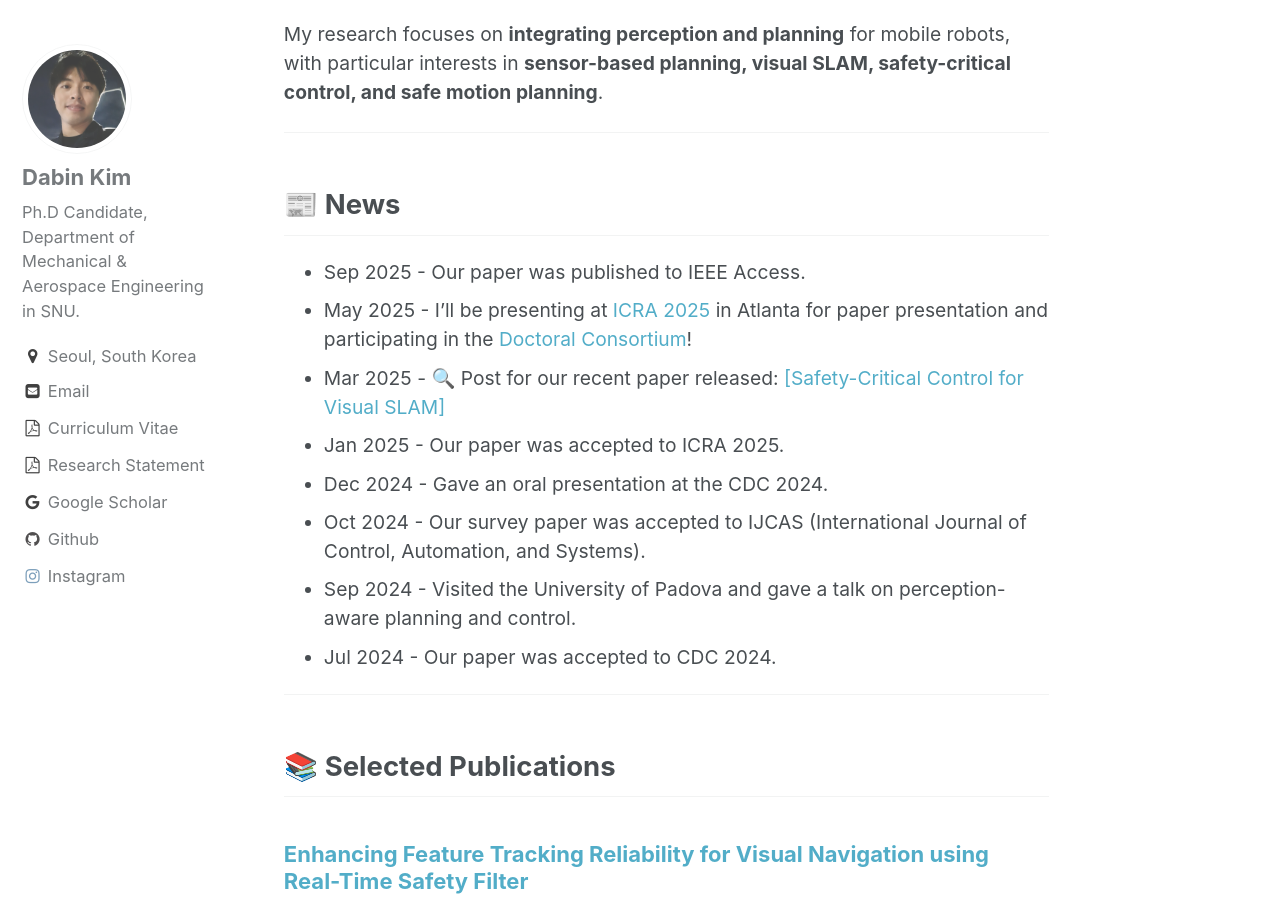
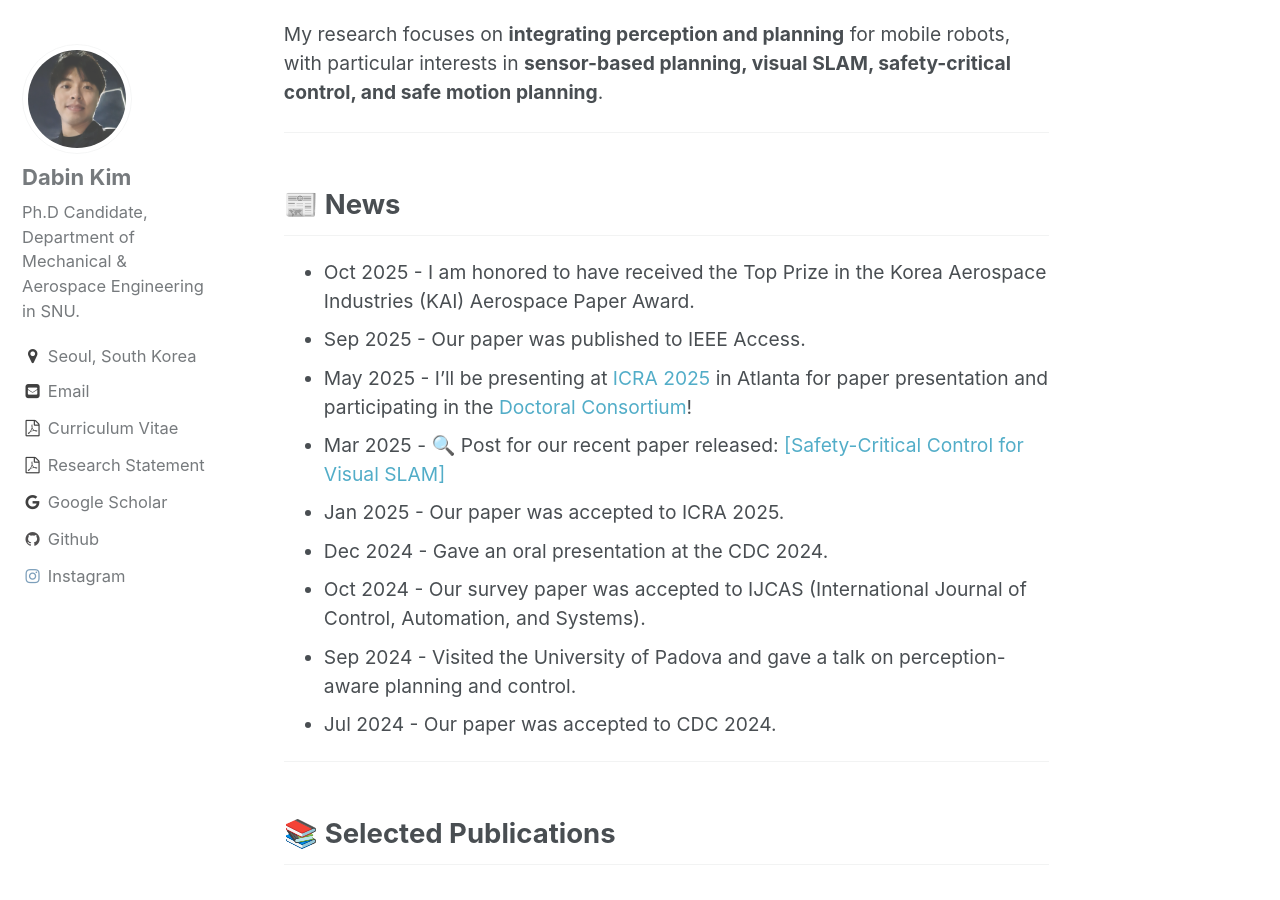
Before and after one commit to dabinkim-LGOM/dabinkim-LGOM.github.io, a Jekyll site: the page built from index.md, in a window 1280 px wide and 900 px high, scrolled down 647 px. Built offline with Jekyll 4.4.1, drawn with Linux system fonts in a browser that asks for light colours.

Commit message:
update news

```diff
--- a/index.md
+++ b/index.md
@@ -38,6 +38,7 @@ My research focuses on **integrating perception and planning** for mobile robots
 ---
 <!-- NEWS -->
 ## 📰 News
+- Oct 2025 - I am honored to have received the Top Prize in the Korea Aerospace Industries (KAI) Aerospace Paper Award.
 - Sep 2025 - Our paper was published to IEEE Access.
 - May 2025 - I’ll be presenting at <a href="https://2025.ieee-icra.org/" target="_blank">ICRA 2025</a> in Atlanta for paper presentation and participating in the <a href="https://2025.ieee-icra.org/event/icra-2025-doctoral-consortium/" target="_blank">Doctoral Consortium</a>!
 - Mar 2025 - 🔍 Post for our recent paper released: <a href="https://dabinkim-lgom.github.io/pub/Enhancing-Feature-Tracking-Reliability-for-Visual-Navigation-using-Real-Time-Safety-Filter/" target="_blank">[Safety-Critical Control for Visual SLAM]</a>
```
Also changed, not shown: 1 other file.
